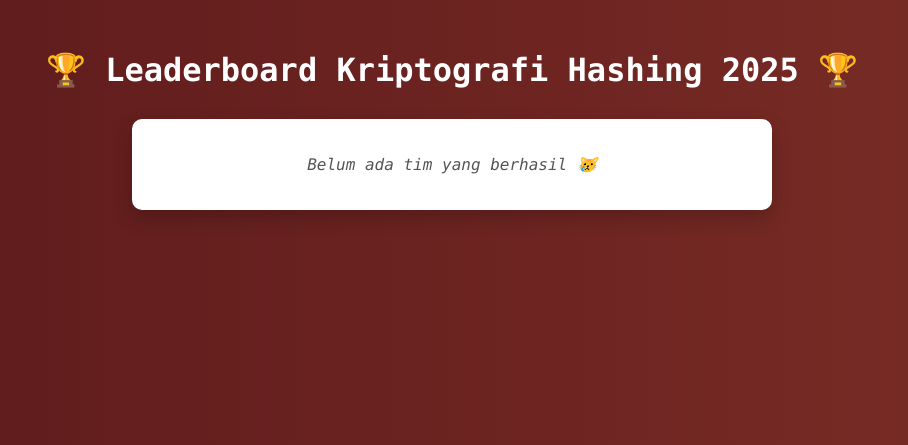
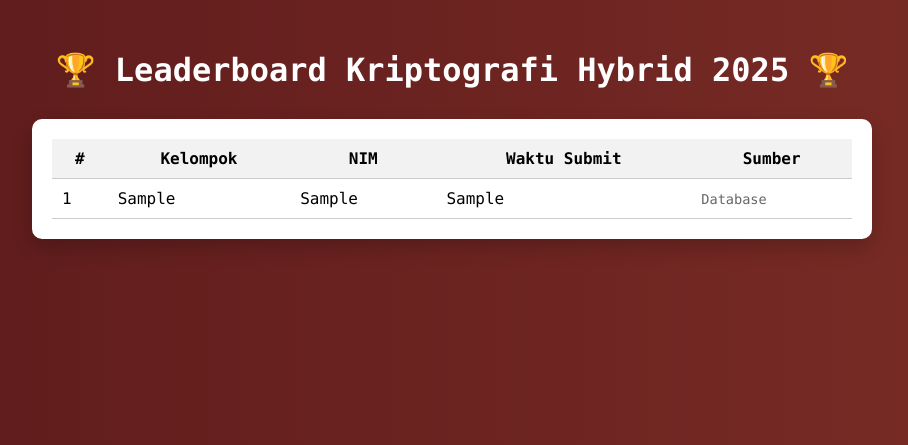
Before and after one commit to gstik/Asistensi, a PHP site: page /leaderboard.php in a window 1280 px wide. Shown: the top 445 px of the page, without its empty margins (188-1096 px from the left). Run offline with PHP 8.4, Linux system fonts and the light colour scheme; tables that the repository leaves empty or names only in its code hold one stand-in row (values such as "Sample post"); a stand-in replaces the project's code that opens the database connection.

Commit message:
Update leaderboard.php

```diff
--- a/kripto 9/leaderboard.php
+++ b/kripto 9/leaderboard.php
@@ -1,11 +1,41 @@
 <?php
-$leaderboard = file_exists("leaderboard.txt") ? file("leaderboard.txt", FILE_IGNORE_NEW_LINES) : [];
+require 'db.php';
+
+// Ambil dari database
+$stmt = $pdo->query("SELECT kelompok, nim, waktu_submit FROM users");
+$db_data = $stmt->fetchAll(PDO::FETCH_ASSOC);
+
+// Ambil dari file .txt
+$file_data = [];
+if (file_exists("leaderboard.txt")) {
+    $lines = file("leaderboard.txt", FILE_IGNORE_NEW_LINES);
+    foreach ($lines as $line) {
+        $parts = explode(" | ", $line);
+        $file_data[] = [
+            'kelompok' => $parts[0] ?? '-',
+            'nim' => $parts[1] ?? '-',
+            'waktu_submit' => $parts[2] ?? '-',
+            'source' => 'File'
+        ];
+    }
+}
+
+// Tandai data dari database
+foreach ($db_data as &$entry) {
+    $entry['source'] = 'Database';
+}
+
+// Gabung dan urutkan berdasarkan waktu_submit
+$merged = array_merge($db_data, $file_data);
+usort($merged, function($a, $b) {
+    return strtotime($a['waktu_submit']) <=> strtotime($b['waktu_submit']);
+});
 ?>
 <!DOCTYPE html>
 <html>
 <head>
   <meta charset="UTF-8">
-  <title>Leaderboard KDJK 2025</title>
+  <title>🏆 Leaderboard Hybrid 2025 🏆</title>
   <style>
     body {
       font-family: Consolas, monospace;
@@ -21,7 +51,7 @@ $leaderboard = file_exists("leaderboard.txt") ? file("leaderboard.txt", FILE_IGN
     .leaderboard {
       background: #fff;
       color: #000;
-      max-width: 600px;
+      max-width: 800px;
       margin: auto;
       padding: 20px;
       border-radius: 10px;
@@ -34,44 +64,42 @@ $leaderboard = file_exists("leaderboard.txt") ? file("leaderboard.txt", FILE_IGN
     th, td {
       padding: 10px;
       border-bottom: 1px solid #ccc;
-      text-align: left;
     }
     th {
       background-color: #f2f2f2;
     }
-    .empty {
-      text-align: center;
-      font-style: italic;
-      color: #555;
+    .source {
+      font-size: 0.85em;
+      color: #666;
     }
   </style>
 </head>
 <body>
 
-  <h1>🏆 Leaderboard Kriptografi Hashing 2025 🏆</h1>
+  <h1>🏆 Leaderboard Kriptografi Hybrid 2025 🏆</h1>
 
   <div class="leaderboard">
-    <?php if (count($leaderboard) > 0): ?>
+    <?php if (count($merged) > 0): ?>
     <table>
       <tr>
         <th>#</th>
         <th>Kelompok</th>
         <th>NIM</th>
-          <th>Waktu</th>
+        <th>Waktu Submit</th>
+        <th>Sumber</th>
       </tr>
-        <?php foreach ($leaderboard as $i => $entry):
-          $parts = explode(" | ", $entry);
-          ?>
+      <?php foreach ($merged as $i => $entry): ?>
       <tr>
         <td><?= $i + 1 ?></td>
-            <td><?= htmlspecialchars($parts[0] ?? '-') ?></td>
-            <td><?= htmlspecialchars($parts[1] ?? '-') ?></td>
-            <td><?= htmlspecialchars($parts[2] ?? '-') ?></td>
+        <td><?= htmlspecialchars($entry['kelompok'] ?? '-') ?></td>
+        <td><?= htmlspecialchars($entry['nim'] ?? '-') ?></td>
+        <td><?= htmlspecialchars($entry['waktu_submit'] ?? '-') ?></td>
+        <td class="source"><?= $entry['source'] ?></td>
       </tr>
       <?php endforeach; ?>
     </table>
     <?php else: ?>
-      <p class="empty">Belum ada tim yang berhasil 😿</p>
+      <p style="text-align: center; font-style: italic;">Belum ada data yang masuk 😅</p>
     <?php endif; ?>
   </div>
 
```
Lines whose indentation alone changed are shown as unchanged.
